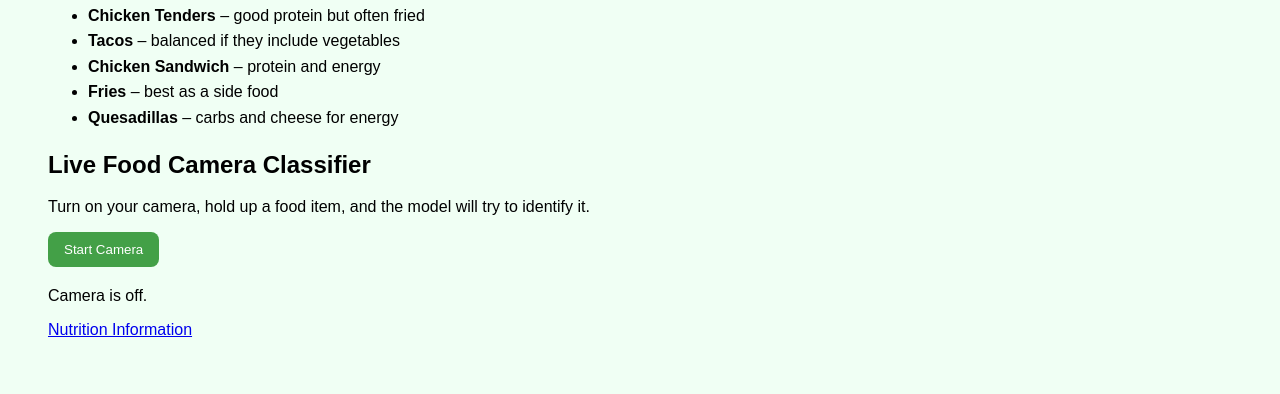
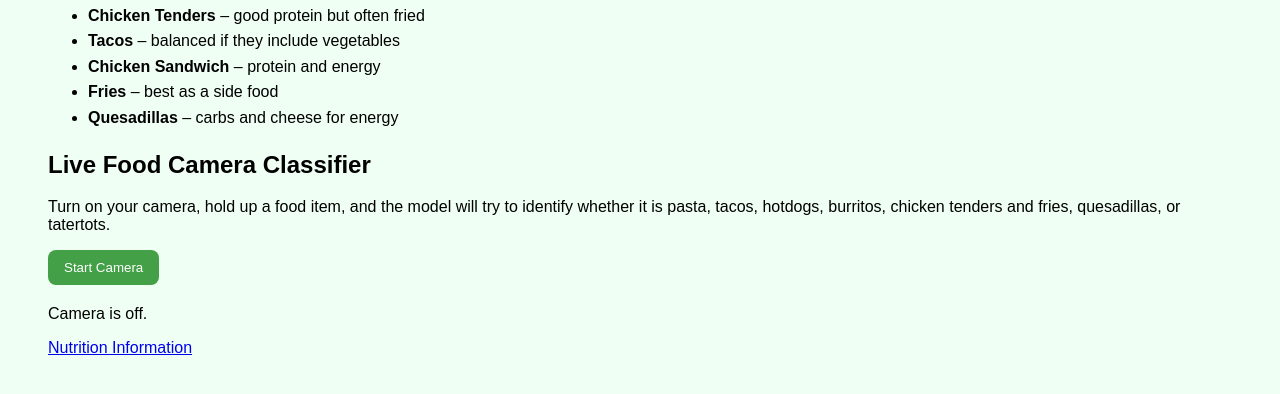
Before and after one commit to AnnaRosenblatt/FoodDetection, a Flask app: page / in a window 1280 px wide. Shown: the part 211-605 px from the top of the page. Run offline with Flask 3, Linux system fonts and the light colour scheme; some libraries are stand-ins or nearby versions.

Commit message:
Update home.html

```diff
--- a/templates/home.html
+++ b/templates/home.html
@@ -25,7 +25,7 @@ fries, and quesadillas, you can still make balanced choices.
 </ul>
 
 <h2>Live Food Camera Classifier</h2>
-<p>Turn on your camera, hold up a food item, and the model will try to identify it.</p>
+<p>Turn on your camera, hold up a food item, and the model will try to identify whether it is pasta, tacos, hotdogs, burritos, chicken tenders and fries, quesadillas, or tatertots.</p>
 
 <button onclick="init()">Start Camera</button>
 <div id="webcam-container" style="margin-top: 20px;"></div>
```
